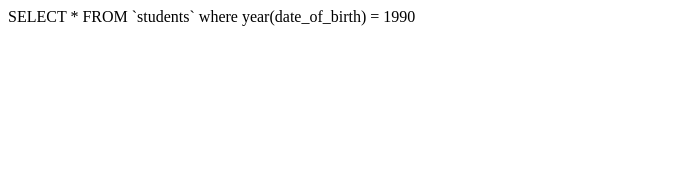
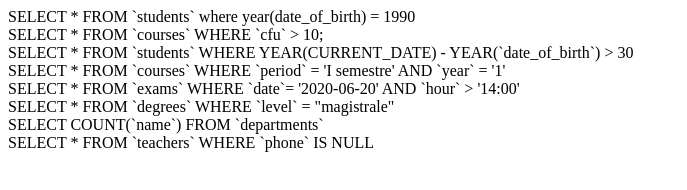
Before and after one commit to alessandrob17/db-university, a plain HTML site: page index.html in a window 1280 px wide. Shown: the whole page, without its empty margins (0-687 px from the left). Drawn offline with Linux system fonts and the light colour scheme.

Commit message:
FEAT done

```diff
--- a/index.html
+++ b/index.html
@@ -17,6 +17,57 @@
 
     </div>
 
+    <!-- Selezionare tutti i corsi che valgono più di 10 crediti  -->
+    <div>
+        SELECT *
+        FROM `courses`
+        WHERE `cfu` > 10;
+    </div>
+
+    <!-- Selezionare tutti gli studenti che hanno più di 30 anni -->
+    <div>
+        SELECT *
+        FROM `students`
+        WHERE YEAR(CURRENT_DATE) - YEAR(`date_of_birth`) > 30
+    </div>
+
+    <!-- Selezionare tutti i corsi del primo semestre del primo anno di un qualsiasi corso di
+    laurea (286) -->
+    <div>
+        SELECT *
+        FROM `courses`
+        WHERE `period` = 'I semestre'
+        AND `year` = '1'
+    </div>
+
+    <!-- Selezionare tutti gli appelli d'esame che avvengono nel pomeriggio (dopo le 14) del
+20/06/2020 (21) -->
+    <div>
+        SELECT *
+        FROM `exams`
+        WHERE `date`= '2020-06-20' AND `hour` > '14:00'
+    </div>
+
+    <!-- Selezionare tutti i corsi di laurea magistrale (38) -->
+    <div>
+        SELECT *
+        FROM `degrees`
+        WHERE `level` = "magistrale"
+    </div>
+
+    <!-- Da quanti dipartimenti è composta l'università? (12 -->
+    <div>
+        SELECT COUNT(`name`)
+        FROM `departments`
+    </div>
+
+    <!-- Quanti sono gli insegnanti che non hanno un numero di telefono? (50) -->
+    <div>
+        SELECT *
+        FROM `teachers`
+        WHERE `phone` IS NULL
+    </div>
+
 </body>
 
 </html>
```
